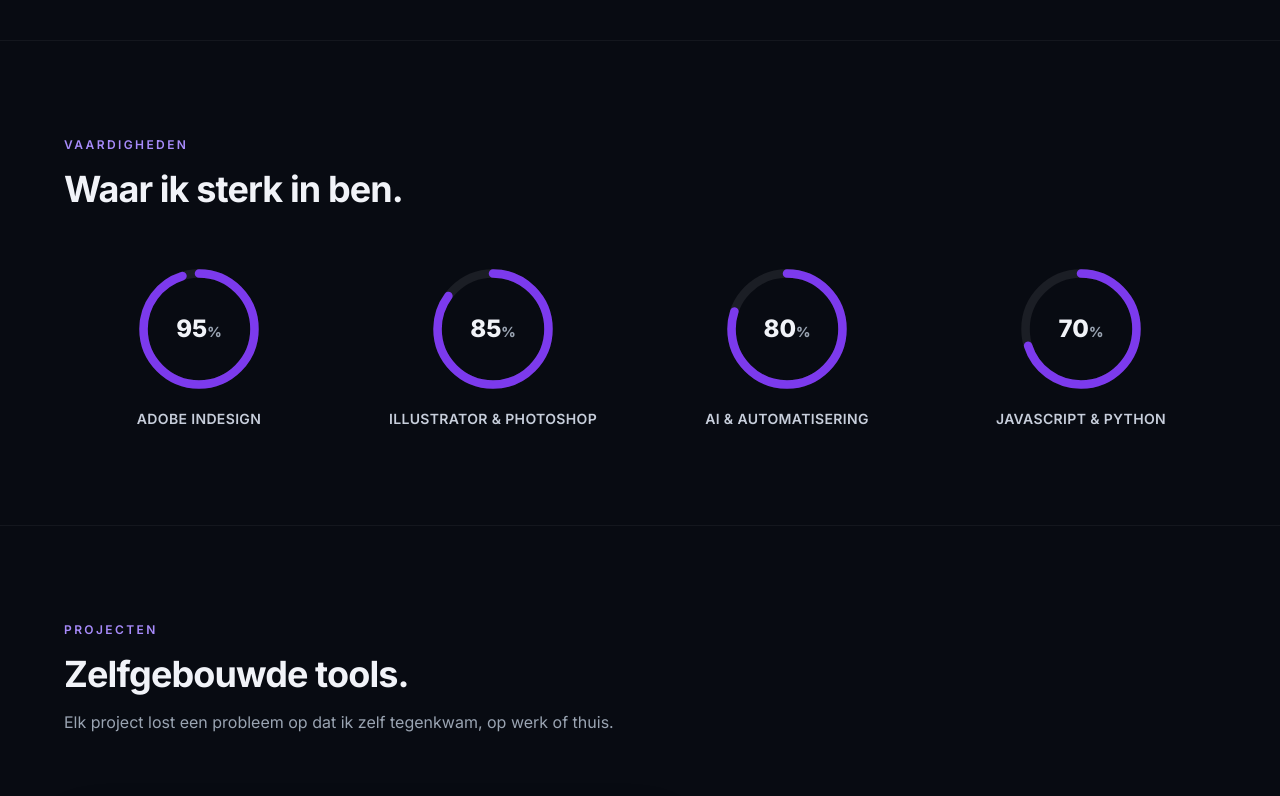
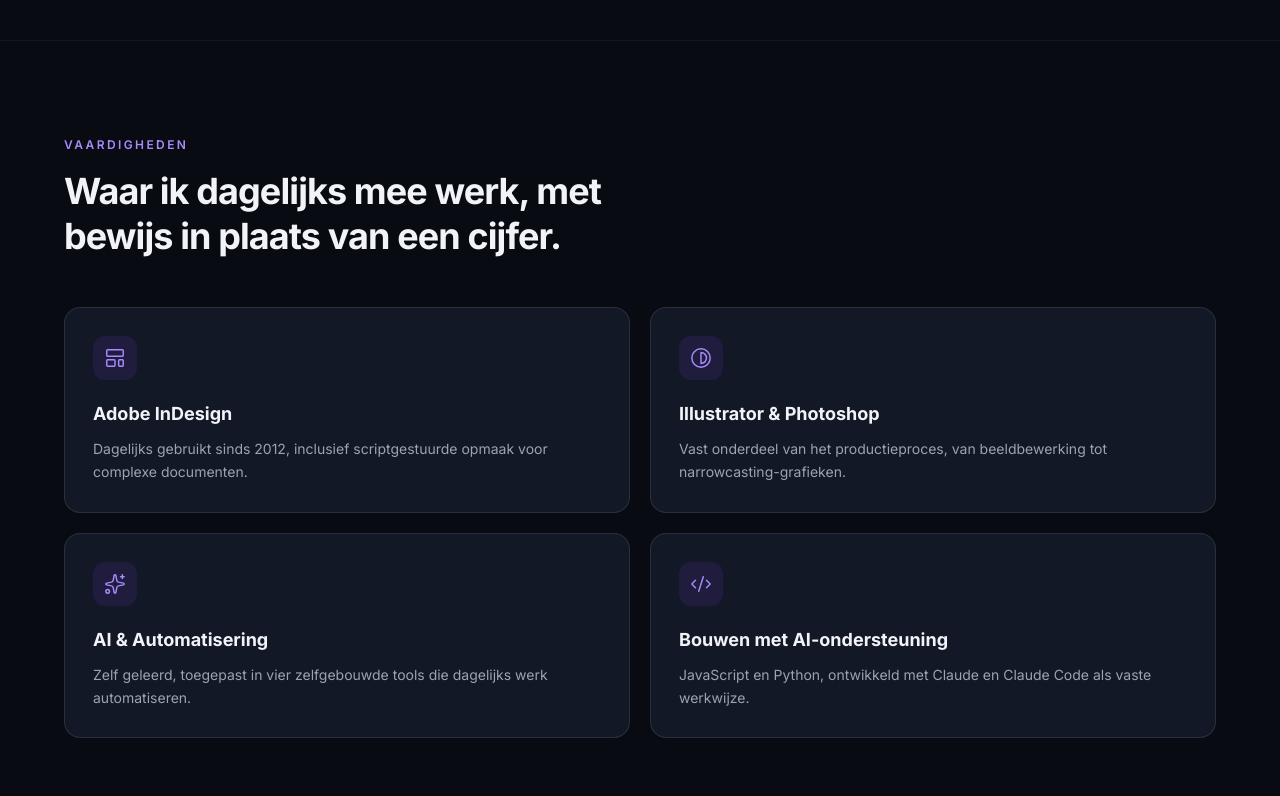
Before and after one commit to Marj091/portfolio-website, a Next.js app: page / in a window 1280 px wide. Shown: the part 1340-2136 px from the top of the page. Built offline with nearby package versions, Linux system fonts and the light colour scheme; grey boxes are pictures that could not be loaded.

Commit message:
Vaardigheden als kaartjes (uit HTML-mockup), social-iconen bij contact, maaltijden stilstaand, tragere typemachine, pijltjes animeren in lus, financieel V2 cache gewist

```diff
--- a/app/page.tsx
+++ b/app/page.tsx
@@ -18,7 +18,36 @@
   Paintbrush,
   BrainCircuit,
   Play,
+  LayoutTemplate,
+  Contrast,
+  Sparkles,
+  Code2,
 } from "lucide-react";
+
+// Merk-iconen als eigen SVG (lucide heeft deze niet meer)
+function LinkedInIcon({ size = 18, className }: { size?: number; className?: string }) {
+  return (
+    <svg className={className} width={size} height={size} viewBox="0 0 24 24" fill="currentColor" aria-hidden>
+      <path d="M4.98 3.5C4.98 4.88 3.87 6 2.5 6S0 4.88 0 3.5 1.12 1 2.5 1t2.48 2.5zM.24 8h4.52v14H.24V8zM8.24 8h4.33v1.9h.06c.6-1.1 2.07-2.26 4.26-2.26 4.56 0 5.4 3 5.4 6.9V22h-4.52v-6.6c0-1.57-.03-3.6-2.2-3.6-2.2 0-2.54 1.72-2.54 3.49V22H8.24V8z" />
+    </svg>
+  );
+}
+function InstagramIcon({ size = 18, className }: { size?: number; className?: string }) {
+  return (
+    <svg className={className} width={size} height={size} viewBox="0 0 24 24" fill="none" stroke="currentColor" strokeWidth={2} aria-hidden>
+      <rect x="2" y="2" width="20" height="20" rx="5.5" />
+      <circle cx="12" cy="12" r="4.2" />
+      <circle cx="17.4" cy="6.6" r="1.1" fill="currentColor" stroke="none" />
+    </svg>
+  );
+}
+function FacebookIcon({ size = 18, className }: { size?: number; className?: string }) {
+  return (
+    <svg className={className} width={size} height={size} viewBox="0 0 24 24" fill="currentColor" aria-hidden>
+      <path d="M24 12.07C24 5.4 18.63 0 12 0S0 5.4 0 12.07C0 18.1 4.39 23.1 10.13 24v-8.44H7.08v-3.49h3.05V9.41c0-3.02 1.79-4.69 4.53-4.69 1.31 0 2.68.24 2.68.24v2.97h-1.51c-1.49 0-1.96.93-1.96 1.89v2.25h3.33l-.53 3.49h-2.8V24C19.61 23.1 24 18.1 24 12.07z" />
+    </svg>
+  );
+}
 
 // ─── Data ──────────────────────────────────────────────────────────────────
 
@@ -78,7 +107,7 @@
     icon: UtensilsCrossed,
     title: "Maaltijden selectietool",
     tags: ["Python", "Browserautomatisering", "Voorkeurscoring"],
-    media: [{ type: "video", src: "/projecten/maaltijden.mp4", poster: "/projecten/maaltijden.jpg" }],
+    media: [{ type: "image", src: "/projecten/maaltijden.jpg" }],
     body: "Elke week opnieuw maaltijden uitzoeken bij een online maaltijdservice kostte tijd. En het leverde niet altijd de beste match op. Ik bouwde een Python-tool die het hele proces automatiseert. Een script leest via browserautomatisering alle beschikbare maaltijden uit. Een eigen scoringslogica beoordeelt ze op mijn voorkeuren. Daarna worden de gekozen maaltijden automatisch klaargezet. Een zelfgebouwd dashboard maakt het geheel overzichtelijk bedienbaar.",
   },
 ];
@@ -107,12 +136,27 @@
   },
 ];
 
-// Percentages zijn een eerste inschatting — pas ze gerust aan naar jouw gevoel
 const skills = [
-  { label: "Adobe InDesign", value: 95 },
-  { label: "Illustrator & Photoshop", value: 85 },
-  { label: "AI & Automatisering", value: 80 },
-  { label: "JavaScript & Python", value: 70 },
+  {
+    icon: LayoutTemplate,
+    title: "Adobe InDesign",
+    body: "Dagelijks gebruikt sinds 2012, inclusief scriptgestuurde opmaak voor complexe documenten.",
+  },
+  {
+    icon: Contrast,
+    title: "Illustrator & Photoshop",
+    body: "Vast onderdeel van het productieproces, van beeldbewerking tot narrowcasting-grafieken.",
+  },
+  {
+    icon: Sparkles,
+    title: "AI & Automatisering",
+    body: "Zelf geleerd, toegepast in vier zelfgebouwde tools die dagelijks werk automatiseren.",
+  },
+  {
+    icon: Code2,
+    title: "Bouwen met AI-ondersteuning",
+    body: "JavaScript en Python, ontwikkeld met Claude en Claude Code als vaste werkwijze.",
+  },
 ];
 
 const navLinks = [
@@ -121,6 +165,13 @@
   { label: "Projecten", href: "#projecten" },
   { label: "CV", href: "#cv" },
   { label: "Contact", href: "#contact" },
+];
+
+// Vul de href's aan met je eigen profiel-URL's
+const socials = [
+  { icon: LinkedInIcon, href: "#", label: "LinkedIn" },
+  { icon: InstagramIcon, href: "#", label: "Instagram" },
+  { icon: FacebookIcon, href: "#", label: "Facebook" },
 ];
 
 // ─── Helpers ─────────────────────────────────────────────────────────────────
@@ -150,14 +201,14 @@
     const current = TYPE_WORDS[wordIdx];
     let t: ReturnType<typeof setTimeout>;
     if (!deleting && text === current) {
-      t = setTimeout(() => setDeleting(true), 1900);
+      t = setTimeout(() => setDeleting(true), 2400);
     } else if (deleting && text === "") {
       setDeleting(false);
       setWordIdx((i) => (i + 1) % TYPE_WORDS.length);
     } else {
       t = setTimeout(
         () => setText(current.slice(0, deleting ? text.length - 1 : text.length + 1)),
-        deleting ? 35 : 70
+        deleting ? 55 : 125
       );
     }
     return () => clearTimeout(t);
@@ -189,66 +240,30 @@
   head: string;
   delay?: number;
 }) {
+  const stroke = {
+    stroke: "currentColor",
+    strokeWidth: 2.4,
+    strokeLinecap: "round" as const,
+    strokeLinejoin: "round" as const,
+    fill: "none",
+  };
   return (
     <svg className={className} viewBox={viewBox} fill="none" aria-hidden>
       <motion.path
         d={d}
-        stroke="currentColor"
-        strokeWidth={2.4}
-        strokeLinecap="round"
-        strokeLinejoin="round"
+        {...stroke}
         initial={{ pathLength: 0, opacity: 0 }}
-        whileInView={{ pathLength: 1, opacity: 1 }}
-        viewport={{ once: true }}
-        transition={{ duration: 1.1, delay, ease: "easeInOut" }}
+        animate={{ pathLength: [0, 1, 1, 0], opacity: [0, 1, 1, 0] }}
+        transition={{ duration: 7, times: [0, 0.16, 0.9, 1], repeat: Infinity, repeatDelay: 1.6, ease: "easeInOut", delay }}
       />
       <motion.path
         d={head}
-        stroke="currentColor"
-        strokeWidth={2.4}
-        strokeLinecap="round"
-        strokeLinejoin="round"
+        {...stroke}
         initial={{ pathLength: 0, opacity: 0 }}
-        whileInView={{ pathLength: 1, opacity: 1 }}
-        viewport={{ once: true }}
-        transition={{ duration: 0.35, delay: delay + 1.0, ease: "easeOut" }}
+        animate={{ pathLength: [0, 0, 1, 1, 0], opacity: [0, 0, 1, 1, 0] }}
+        transition={{ duration: 7, times: [0, 0.13, 0.24, 0.9, 1], repeat: Infinity, repeatDelay: 1.6, ease: "easeInOut", delay }}
       />
     </svg>
-  );
-}
-
-function SkillRing({ label, value, delay = 0 }: { label: string; value: number; delay?: number }) {
-  const r = 52;
-  const c = 2 * Math.PI * r;
-  return (
-    <div className="flex flex-col items-center">
-      <div className="relative w-28 h-28 sm:w-32 sm:h-32">
-        <svg className="w-full h-full -rotate-90" viewBox="0 0 120 120">
-          <circle cx="60" cy="60" r={r} stroke="rgba(255,255,255,0.08)" strokeWidth="8" fill="none" />
-          <motion.circle
-            cx="60"
-            cy="60"
-            r={r}
-            stroke="#7C3AED"
-            strokeWidth="8"
-            fill="none"
-            strokeLinecap="round"
-            strokeDasharray={c}
-            initial={{ strokeDashoffset: c }}
-            whileInView={{ strokeDashoffset: c * (1 - value / 100) }}
-            viewport={{ once: true }}
-            transition={{ duration: 1.3, delay, ease: "easeOut" }}
-          />
-        </svg>
-        <div className="absolute inset-0 flex items-center justify-center">
-          <span className="text-2xl font-extrabold">
-            {value}
-            <span className="text-sm text-[#9AA4B2]">%</span>
-          </span>
-        </div>
-      </div>
-      <p className="mt-4 text-xs sm:text-sm font-semibold uppercase tracking-wide text-[#C7CEDB] text-center">{label}</p>
-    </div>
   );
 }
 
@@ -421,16 +436,29 @@
   return (
     <section id="vaardigheden" className="py-24 px-6 border-t border-white/5">
       <div className="max-w-6xl mx-auto">
-        <div className="max-w-3xl">
+        <div className="max-w-xl">
           <Reveal>
             <p className="text-xs uppercase tracking-[0.2em] text-[#A78BFA] font-semibold mb-4">Vaardigheden</p>
-            <h2 className="text-3xl sm:text-4xl font-bold tracking-tight mb-4">Waar ik sterk in ben.</h2>
+            <h2 className="text-3xl sm:text-4xl font-bold tracking-tight leading-tight mb-12">
+              Waar ik dagelijks mee werk, met bewijs in plaats van een cijfer.
+            </h2>
           </Reveal>
         </div>
-        <div className="grid grid-cols-2 md:grid-cols-4 gap-x-6 gap-y-12 mt-14">
-          {skills.map((s, i) => (
-            <SkillRing key={s.label} label={s.label} value={s.value} delay={i * 0.12} />
-          ))}
+        <div className="grid sm:grid-cols-2 gap-5">
+          {skills.map((s, i) => {
+            const Icon = s.icon;
+            return (
+              <Reveal key={s.title} delay={i * 0.09}>
+                <div className="group h-full bg-[#121826] border border-white/10 rounded-2xl p-7 transition-all duration-300 hover:border-[#7C3AED] hover:bg-[#171F2F] hover:-translate-y-1">
+                  <div className="w-11 h-11 rounded-xl bg-[#7C3AED]/12 flex items-center justify-center mb-5">
+                    <Icon size={22} strokeWidth={1.6} className="text-[#A78BFA]" />
+                  </div>
+                  <h3 className="text-lg font-bold mb-2.5">{s.title}</h3>
+                  <p className="text-sm text-[#9AA4B2] leading-relaxed">{s.body}</p>
+                </div>
+              </Reveal>
+            );
+          })}
         </div>
       </div>
     </section>
@@ -628,6 +656,23 @@
             <Mail size={18} />
             marjolijndevries03@gmail.com
           </a>
+          <div className="flex items-center gap-3 mt-7">
+            {socials.map((s) => {
+              const Icon = s.icon;
+              return (
+                <a
+                  key={s.label}
+                  href={s.href}
+                  target="_blank"
+                  rel="noopener noreferrer"
+                  aria-label={s.label}
+                  className="w-11 h-11 rounded-full border border-white/12 flex items-center justify-center text-[#C7CEDB] hover:text-white hover:border-[#7C3AED] hover:bg-[#7C3AED]/15 transition-colors"
+                >
+                  <Icon size={18} />
+                </a>
+              );
+            })}
+          </div>
         </Reveal>
 
         <Reveal delay={0.1}>
```
